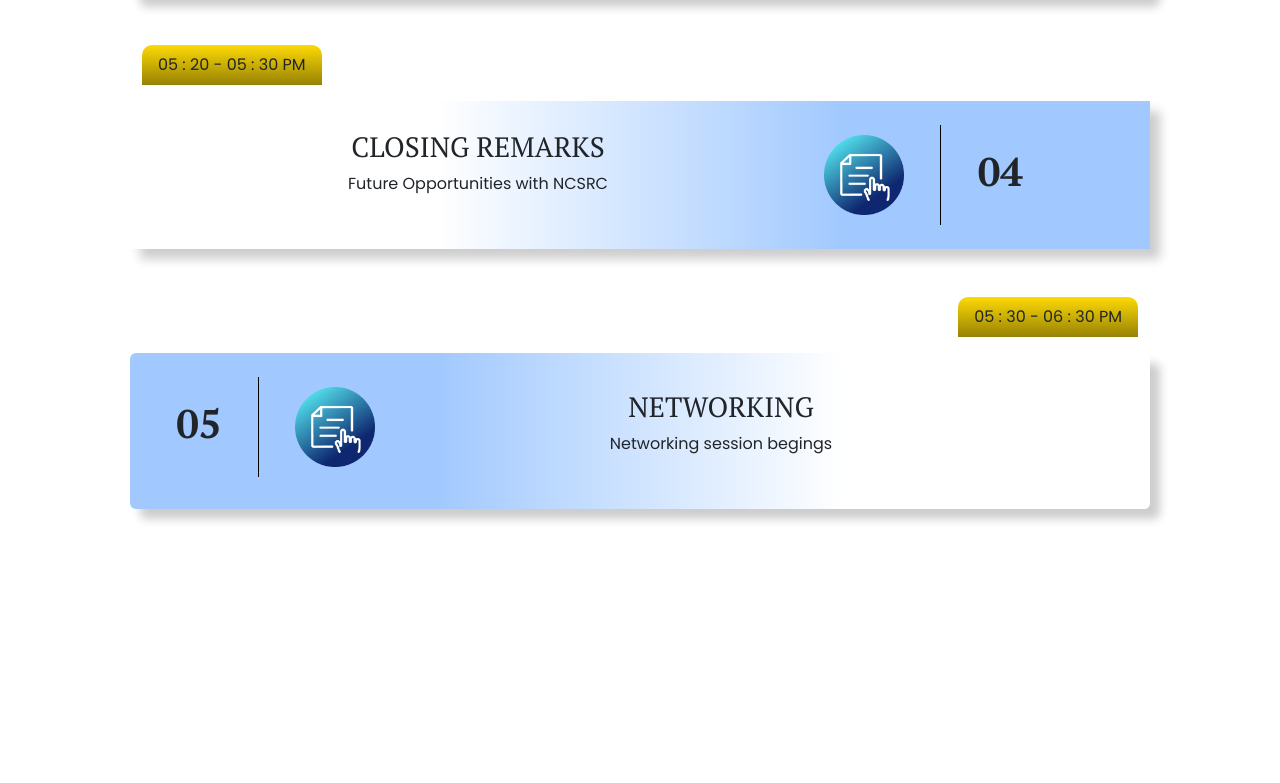
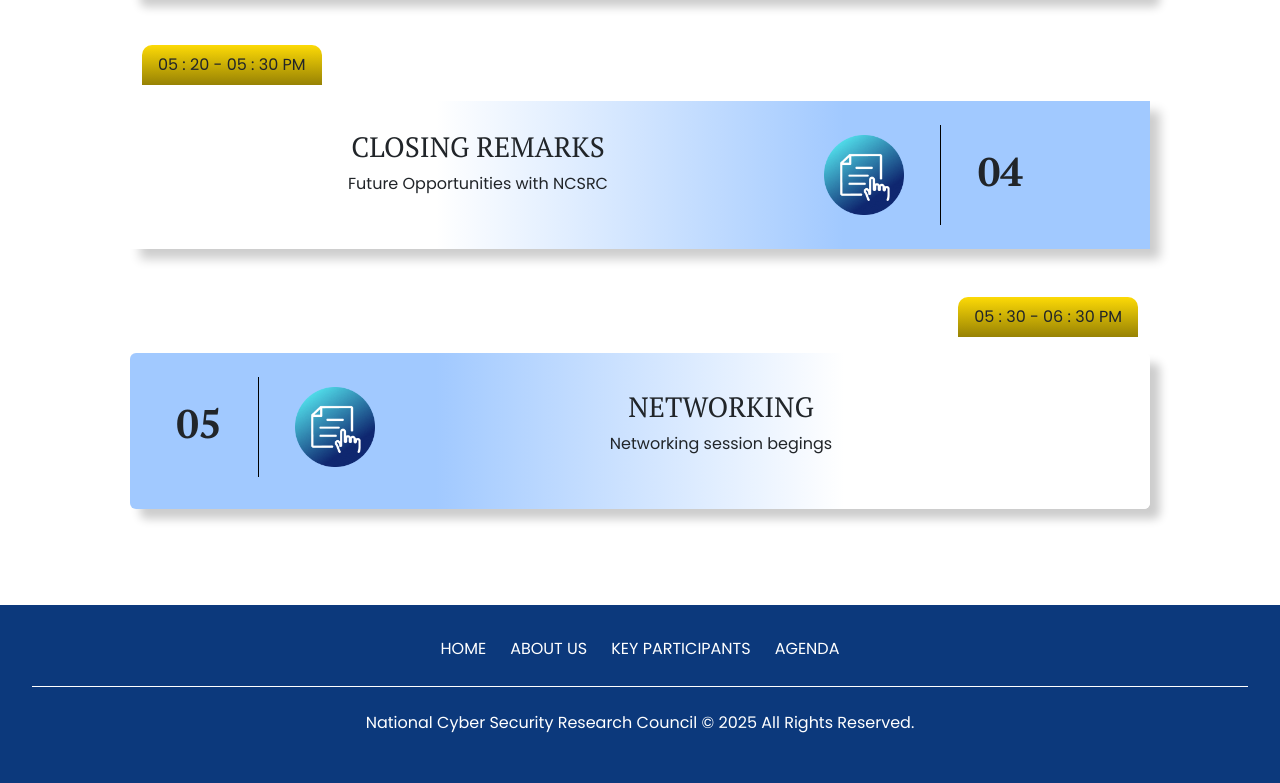
Before and after one commit to GoldenRoyceDesign/ncsrc, a plain HTML site: page index.html in a window 1280 px wide. Shown: the part 4253-5036 px from the top of the page. Before the commit the page ends 4858 px from the top, so only its background shows below. Drawn offline with nearby package versions, Linux system fonts and the light colour scheme.

Commit message:
first commit

```diff
--- a/cyber.css
+++ b/cyber.css
@@ -251,4 +251,32 @@ h1,h2,h3{
     .timeline .container{
         padding: 10px !important;
     }
+
+    footer > div{
+        flex-direction: column;
+    }
 }
+
+
+footer{
+    background: #0C397C;
+    color: white;
+    display: flex;
+    flex-direction: column;
+    justify-content: center;
+    align-items: center;
+    padding: 2rem;
+    text-align: center;
+}
+
+footer a{
+    text-decoration: none;
+    color: white;
+    cursor: pointer;
+}
+
+footer .hr{
+    border-bottom: 1px solid white;
+    height: 10px;
+    width: 100%;
+}
--- a/index.html
+++ b/index.html
@@ -301,6 +301,19 @@
         </div>
     </section>
 
+    <footer>
+        <div class="d-flex gap-4">
+            <p><a href="#home">HOME</a></p>
+            <p><a href="#about">ABOUT US</a></p>
+            <p><a href="#key">KEY PARTICIPANTS</a></p>
+            <p><a href="#timeline">AGENDA</a></p>
+        </div>
+        <div class="hr"></div>
+        <div class="mt-4">
+            <p>National Cyber Security Research Council © 2025 All Rights Reserved.</p>
+        </div>
+    </footer>
+
     <script src="https://cdn.jsdelivr.net/npm/bootstrap@5.3.0/dist/js/bootstrap.bundle.min.js"></script>
     <script src="cyber.js"></script>
 </body>
```
